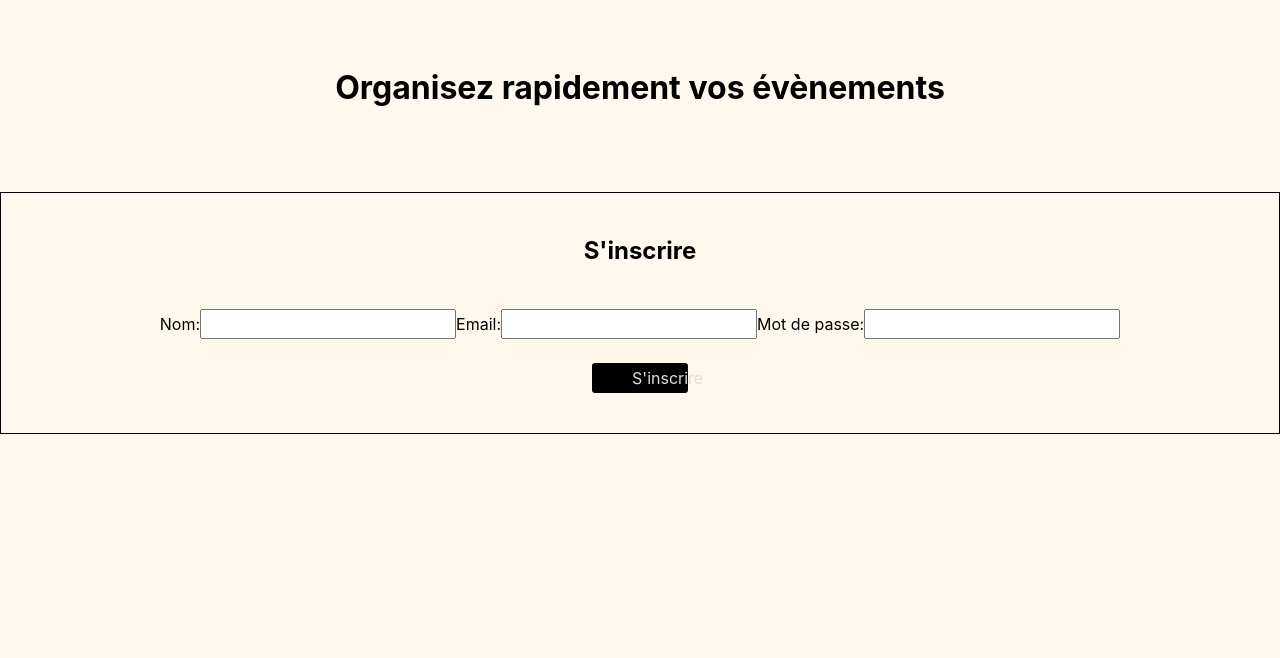
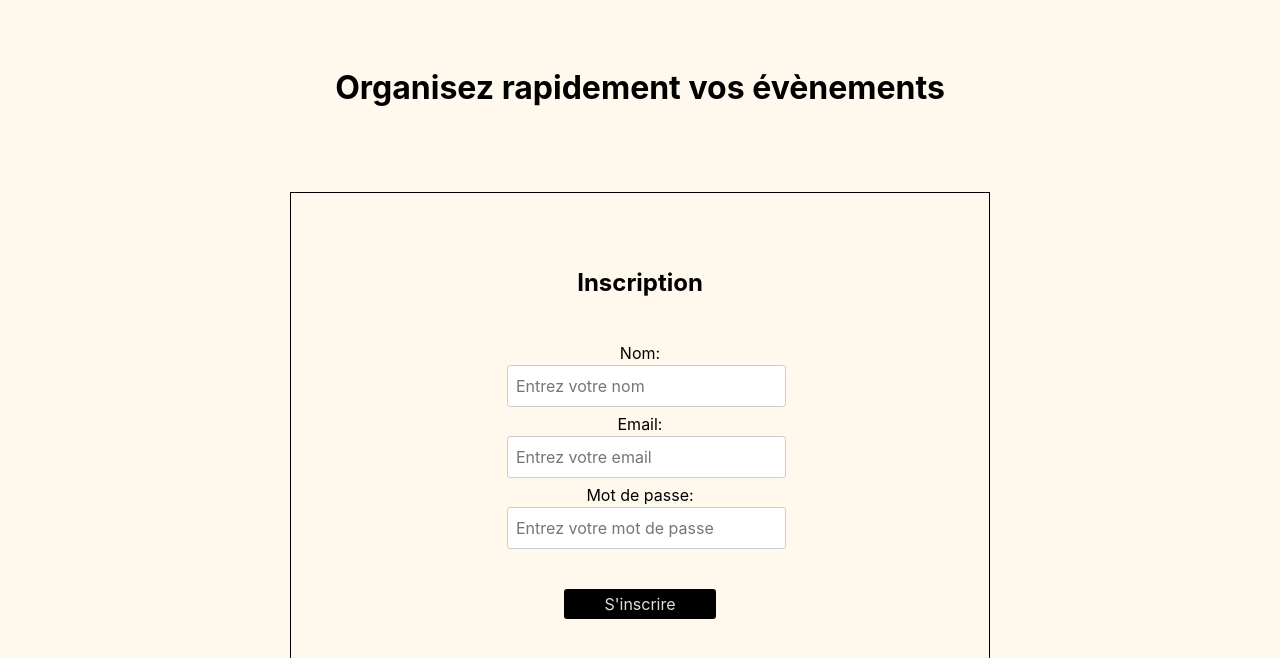
Before and after one commit to yanis-lannabi/cado-front, a React (Vite) app: page / in a window 1280 px wide. Shown: the top 658 px of the page. Built offline with nearby package versions, Linux system fonts and the light colour scheme.

Commit message:
refactor: :art: SignUp Call API V3.6
adding some css

```diff
--- a/src/components/Pages/SignUp/SignUp.scss
+++ b/src/components/Pages/SignUp/SignUp.scss
@@ -3,6 +3,13 @@
 .SignUp {
   text-align: center;
   border: solid black 0.1rem;
+  width: 700px;
+  height: 500px;
+  display: flex;
+  flex-direction: column;
+  justify-content: center;
+  align-items: center;
+  margin: auto;
 }
 
 h2 {
@@ -13,7 +20,8 @@ h2 {
   flex-direction: row;
   margin: auto;
   margin-bottom: 2.5rem;
-  width: 7.5%;
+  margin-top: 2.5rem;
+  width: auto;
   padding: 0.2rem 2.5rem;
   border-radius: 0.2rem;
   border: none;
@@ -28,18 +36,23 @@ h2 {
   margin-bottom: 5rem;
 }
 
-.SignUp__name {
-  margin-bottom: 0.3rem;
+.SignUp__newAccount {
+  margin-bottom: 1.25rem;
 }
 
-.SignUp__email {
-  margin-bottom: 0.3rem;
+.SignUp__name,
+.SignUp__email,
+.SignUp__password {
+  display: block;
+  width: 105%;
+  margin: 0 auto 0.3rem auto;
+
+  // Styles communs pour les champs d'entrée
+  padding: 0.5rem;
+  border-radius: 0.2rem;
+  border: 1px solid #ccc;
 }
 
 .SignUp__password {
   margin-bottom: 1.5rem;
 }
-
-.SignUp__newAccount {
-  margin-bottom: 1.25rem;
-}
--- a/src/components/Pages/SignUp/SignUp.tsx
+++ b/src/components/Pages/SignUp/SignUp.tsx
@@ -49,13 +49,14 @@ function SignUp() {
         <h1>Organisez rapidement vos évènements</h1>
       </header>
       <div className="SignUp">
-        <h2>S&apos;inscrire</h2>
+        <h2>Inscription</h2>
         <form onSubmit={handleSubmit}>
           <label htmlFor="name">Nom:</label>
           <input
             className="SignUp__name"
             type="text"
             id="name"
+            placeholder="Entrez votre nom"
             value={name}
             onChange={(e) => setName(e.target.value)}
           />
@@ -64,6 +65,7 @@ function SignUp() {
             className="SignUp__email"
             type="email"
             id="email"
+            placeholder="Entrez votre email"
             value={email}
             onChange={(e) => setEmail(e.target.value)}
           />
@@ -73,6 +75,7 @@ function SignUp() {
             className="SignUp__password"
             type="password"
             id="password"
+            placeholder="Entrez votre mot de passe"
             value={password}
             onChange={(e) => setPassword(e.target.value)}
           />
```
